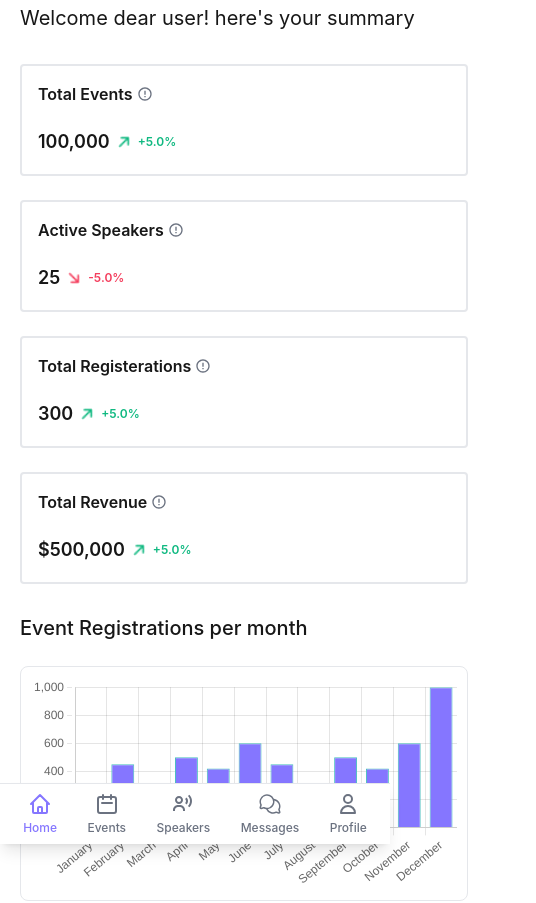
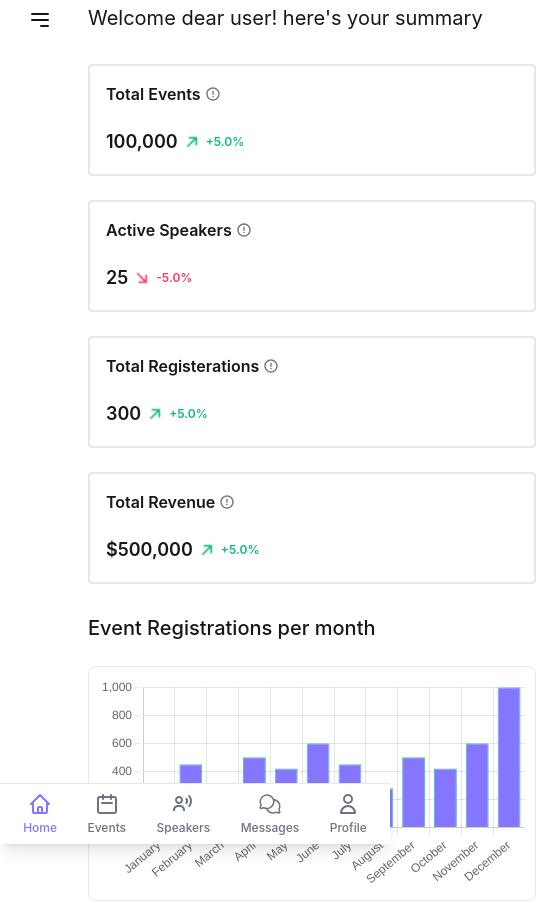
Before and after one commit to Remi-dee/map, a Next.js app: page / in a window 390 px wide. Shown: the top 903 px of the page, 536 px wide, since content can reach past the window. Built offline with nearby package versions, Linux system fonts and the light colour scheme.

Commit message:
Tuesday, October 22, 2024 at 4:27 AM West Africa Standard Time

```diff
--- a/app/Components/SideBar.js
+++ b/app/Components/SideBar.js
@@ -23,6 +23,7 @@
 
   const [isDarkMode, setIsDarkMode] = useState(false);
   const [activeTab, setActiveTab] = useState("home");
+  const [isMobileSidebarOpen, setIsMobileSidebarOpen] = useState(false); // Add state for mobile sidebar
 
   // Persist dark mode preference in local storage
   useEffect(() => {
@@ -48,6 +49,10 @@
     setActiveTab(tabId);
   };
 
+  const toggleMobileSidebar = () => {
+    setIsMobileSidebarOpen(!isMobileSidebarOpen);
+  };
+
   const mobileTabs = [
     { name: "Home", icon: <HomeIcon className="h-6 w-6" />, id: "home" },
     {
@@ -69,6 +74,25 @@
   ];
   return (
     <>
+      {/* Hamburger Icon for mobile */}
+      <div className="lg:hidden">
+        <button onClick={toggleMobileSidebar} className="p-2">
+          <svg
+            className="w-6 h-6"
+            xmlns="http://www.w3.org/2000/svg"
+            fill="none"
+            viewBox="0 0 24 24"
+            stroke="currentColor"
+          >
+            <path
+              strokeLinecap="round"
+              strokeLinejoin="round"
+              strokeWidth="2"
+              d="M4 6h16M4 12h16m-7 6h7"
+            />
+          </svg>
+        </button>
+      </div>
       <div
         className={`hidden lg:flex  ${
           isCollapsed ? "w-16" : ""
```
